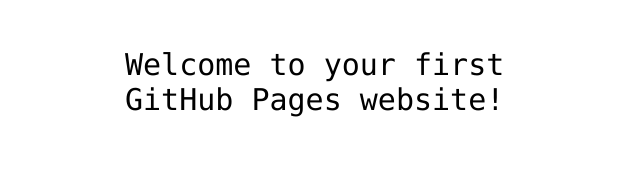
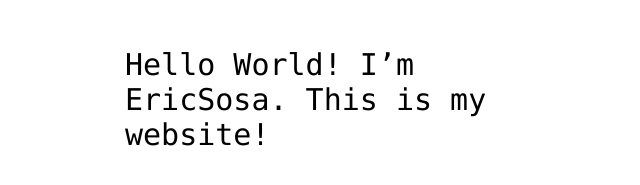
Before and after one commit to EricSosa/EricSosa.github.io, a plain HTML site: page index.html in a window 1280 px wide. Shown: the part 341-526 px from the top of the page, without its empty margins (315-955 px from the left). Drawn offline with Linux system fonts and the light colour scheme.

Commit message:
Update index.html

```diff
--- a/index.html
+++ b/index.html
@@ -12,7 +12,7 @@
 <img src="https://octodex.github.com/images/daftpunktocat-thomas.gif" id="octocat" alt="octocat-gif" />
 
 <!-- Change this code here by copy and pasting your template on line 15 -->
-<p>Welcome to your first GitHub Pages website!</p>
+<p>Hello World! I’m EricSosa. This is my website!</p>
 
 </body>
 </html>
```
